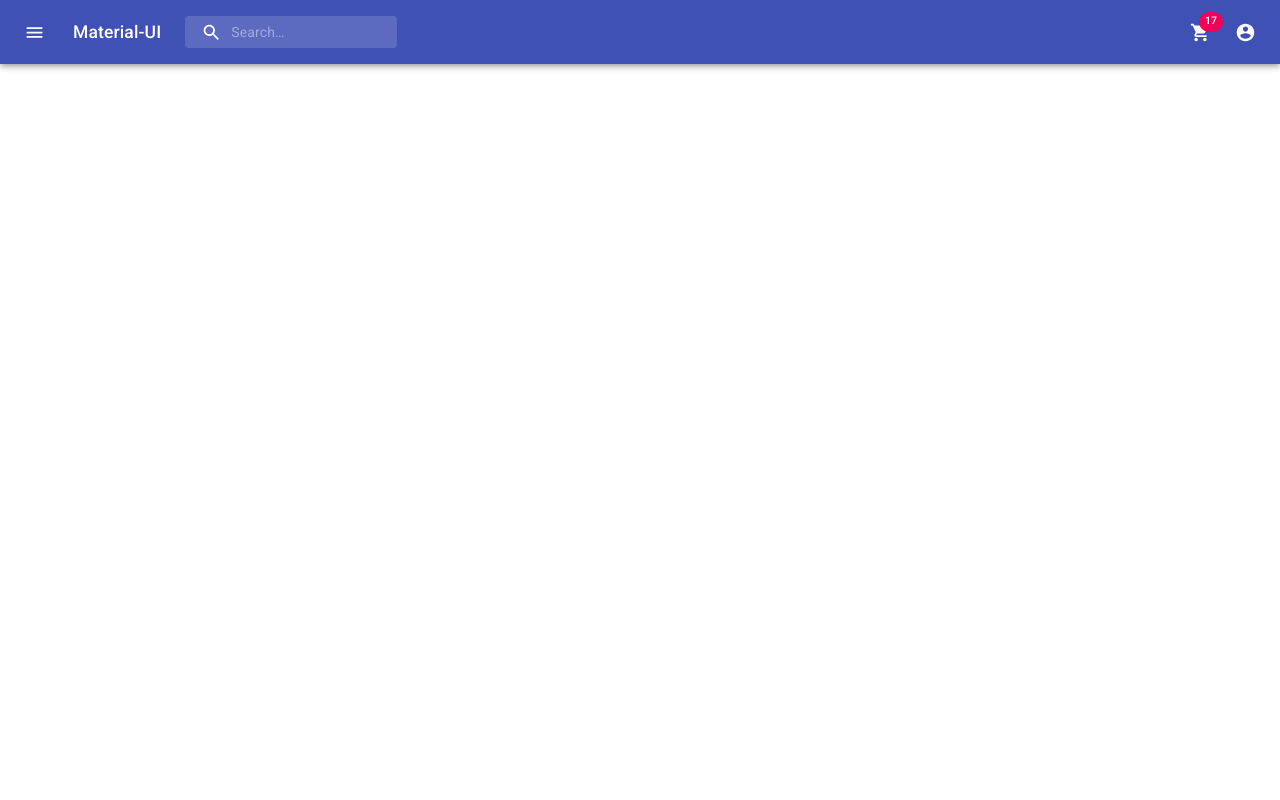
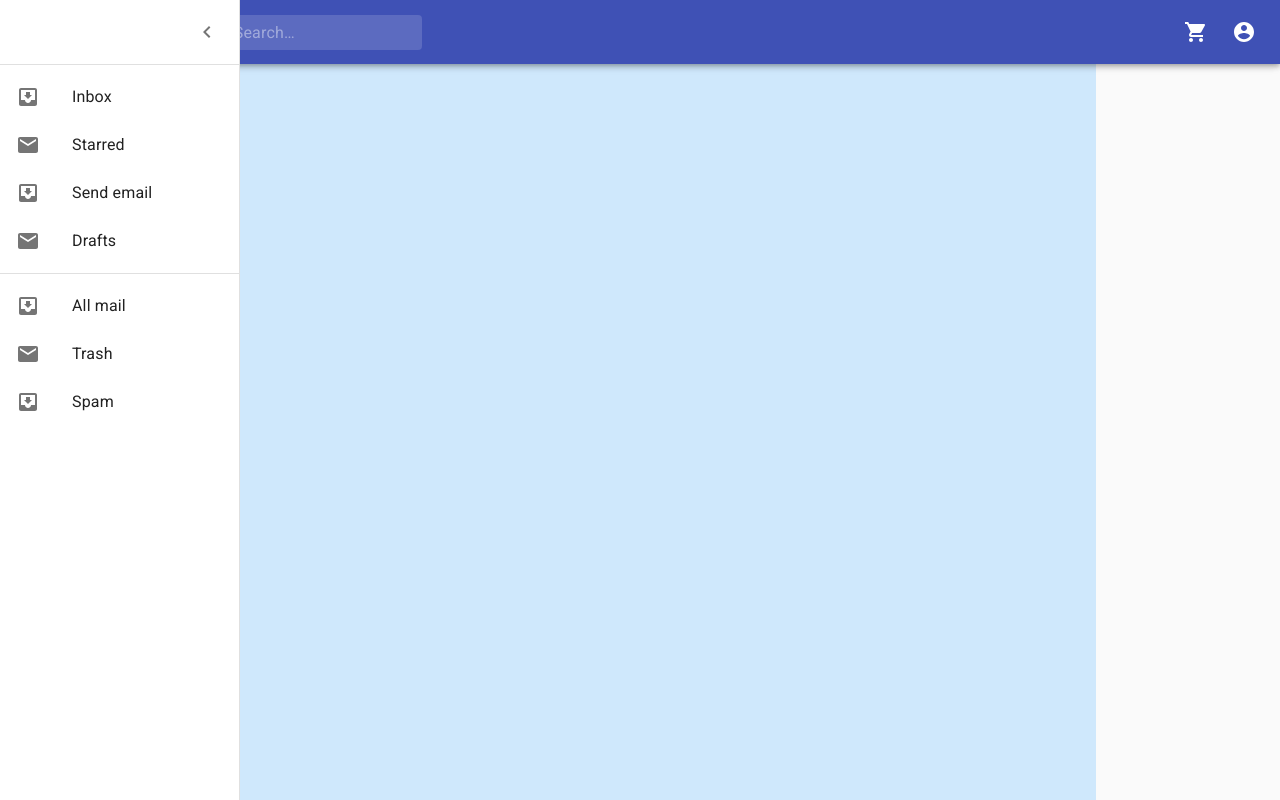
Before and after one commit to naveendahiya/shoppingcart-ui, a React (Create React App) app: page /cart in a window 1280 px wide. Both pictures are taken after a click on the button 34 px from the left and 32 px from the top of the page. Built offline with nearby package versions, Linux system fonts and the light colour scheme.

Commit message:
drawer added in navbar full responsive

```diff
--- a/package.json
+++ b/package.json
@@ -11,9 +11,7 @@
     "node-sass": "^4.14.1",
     "react": "^16.13.1",
     "react-dom": "^16.13.1",
-    "react-scripts": "3.4.1",
-    "semantic-ui-css": "^2.4.1",
-    "semantic-ui-react": "^1.1.1"
+    "react-scripts": "3.4.1"
   },
   "scripts": {
     "start": "react-scripts start",
--- /dev/null
+++ b/src/components/drawer.jsx
@@ -0,0 +1,126 @@
+import React from 'react';
+import { makeStyles, useTheme } from '@material-ui/core/styles';
+import Drawer from '@material-ui/core/Drawer';
+import List from '@material-ui/core/List';
+import Divider from '@material-ui/core/Divider';
+import IconButton from '@material-ui/core/IconButton';
+import ChevronLeftIcon from '@material-ui/icons/ChevronLeft';
+import ChevronRightIcon from '@material-ui/icons/ChevronRight';
+import ListItem from '@material-ui/core/ListItem';
+import ListItemIcon from '@material-ui/core/ListItemIcon';
+import ListItemText from '@material-ui/core/ListItemText';
+import InboxIcon from '@material-ui/icons/MoveToInbox';
+import MailIcon from '@material-ui/icons/Mail';
+import Header from './header';
+
+const drawerWidth = 240;
+
+const useStyles = makeStyles((theme) => ({
+  root: {
+    display: 'flex',
+  },
+  appBar: {
+    transition: theme.transitions.create(['margin', 'width'], {
+      easing: theme.transitions.easing.sharp,
+      duration: theme.transitions.duration.leavingScreen,
+    }),
+  },
+  appBarShift: {
+    width: `calc(100% - ${drawerWidth}px)`,
+    marginLeft: drawerWidth,
+    transition: theme.transitions.create(['margin', 'width'], {
+      easing: theme.transitions.easing.easeOut,
+      duration: theme.transitions.duration.enteringScreen,
+    }),
+  },
+  menuButton: {
+    marginRight: theme.spacing(2),
+  },
+  hide: {
+    display: 'none',
+  },
+  drawer: {
+    width: drawerWidth,
+    flexShrink: 0,
+  },
+  drawerPaper: {
+    width: drawerWidth,
+  },
+  drawerHeader: {
+    display: 'flex',
+    alignItems: 'center',
+    padding: theme.spacing(0, 1),
+    // necessary for content to be below app bar
+    ...theme.mixins.toolbar,
+    justifyContent: 'flex-end',
+  },
+  content: {
+    flexGrow: 1,
+    padding: theme.spacing(3),
+    transition: theme.transitions.create('margin', {
+      easing: theme.transitions.easing.sharp,
+      duration: theme.transitions.duration.leavingScreen,
+    }),
+    marginLeft: -drawerWidth,
+  },
+  contentShift: {
+    transition: theme.transitions.create('margin', {
+      easing: theme.transitions.easing.easeOut,
+      duration: theme.transitions.duration.enteringScreen,
+    }),
+    marginLeft: 0,
+  },
+}));
+
+export default function PersistentDrawerLeft() {
+  const classes = useStyles();
+  const theme = useTheme();
+  const [open, setOpen] = React.useState(false);
+
+  const handleDrawerOpen = () => {
+    setOpen(true);
+  };
+
+  const handleDrawerClose = () => {
+    setOpen(false);
+  };
+
+  return (
+      <>
+      <Header handleDrawerOpen={handleDrawerOpen} />
+      <Drawer
+        className={classes.drawer}
+        variant="persistent"
+        anchor="left"
+        open={open}
+        classes={{
+          paper: classes.drawerPaper,
+        }}
+      >
+        <div className={classes.drawerHeader}>
+          <IconButton onClick={handleDrawerClose}>
+            {theme.direction === 'ltr' ? <ChevronLeftIcon /> : <ChevronRightIcon />}
+          </IconButton>
+        </div>
+        <Divider />
+        <List>
+          {['Inbox', 'Starred', 'Send email', 'Drafts'].map((text, index) => (
+            <ListItem button key={text}>
+              <ListItemIcon>{index % 2 === 0 ? <InboxIcon /> : <MailIcon />}</ListItemIcon>
+              <ListItemText primary={text} />
+            </ListItem>
+          ))}
+        </List>
+        <Divider />
+        <List>
+          {['All mail', 'Trash', 'Spam'].map((text, index) => (
+            <ListItem button key={text}>
+              <ListItemIcon>{index % 2 === 0 ? <InboxIcon /> : <MailIcon />}</ListItemIcon>
+              <ListItemText primary={text} />
+            </ListItem>
+          ))}
+        </List>
+      </Drawer>
+    </>
+  );
+}
--- a/src/components/header.jsx
+++ b/src/components/header.jsx
@@ -78,7 +78,7 @@ const useStyles = makeStyles((theme) => ({
   },
 }));
 
-export default function Header() {
+export default function Header(props) {
   const classes = useStyles();
   const [anchorEl, setAnchorEl] = React.useState(null);
   const [mobileMoreAnchorEl, setMobileMoreAnchorEl] = React.useState(null);
@@ -152,18 +152,21 @@ export default function Header() {
 
   return (
     <div className={classes.grow}>
-      <AppBar position="static">
+      <AppBar
+      position="fixed"
+      >
         <Toolbar>
           <IconButton
             edge="start"
             className={classes.menuButton}
             color="inherit"
             aria-label="open drawer"
+            onClick={props.handleDrawerOpen}
           >
             <MenuIcon />
           </IconButton>
           <Typography className={classes.title} variant="h6" noWrap>
-            Material-UI
+            Shopping
           </Typography>
           <div className={classes.search}>
             <div className={classes.searchIcon}>
@@ -180,8 +183,8 @@ export default function Header() {
           </div>
           <div className={classes.grow} />
           <div className={classes.sectionDesktop}>
-            <IconButton aria-label="17 products" color="inherit">
-              <Badge badgeContent={17} color="secondary">
+            <IconButton aria-label="products" color="inherit">
+              <Badge badgeContent={0} color="secondary">
                 <ShoppingCartIcon />
               </Badge>
             </IconButton>
--- /dev/null
+++ b/src/components/products.jsx
@@ -0,0 +1,24 @@
+import React, { Component } from 'react';
+import CssBaseline from '@material-ui/core/CssBaseline';
+import Typography from '@material-ui/core/Typography';
+import Container from '@material-ui/core/Container';
+
+
+class ProductsList extends Component{
+    constructor(props){
+        super(props);
+    }
+
+    render(){
+        return(
+            <React.Fragment>
+            <CssBaseline />
+            <Container maxWidth="md">
+              <Typography component="div" style={{ backgroundColor: '#cfe8fc', height: '100vh' }} />
+            </Container>
+          </React.Fragment>
+        )
+    }
+}
+
+export default ProductsList;
--- a/src/index.js
+++ b/src/index.js
@@ -1,10 +1,11 @@
 import React from 'react';
 import ReactDOM from 'react-dom';
-import Header from './components/header';
-import 'semantic-ui-css/semantic.min.css'
+import PersistentDrawerLeft from './components/drawer';
+import ProductList from './components/products';
 ReactDOM.render(
   <React.StrictMode>
-    <Header />
+    <PersistentDrawerLeft />
+    <ProductList />
   </React.StrictMode>,
   document.getElementById('root')
 );
```
Also changed, not shown: 1 other file (tests, documents, lock files or other folders).
